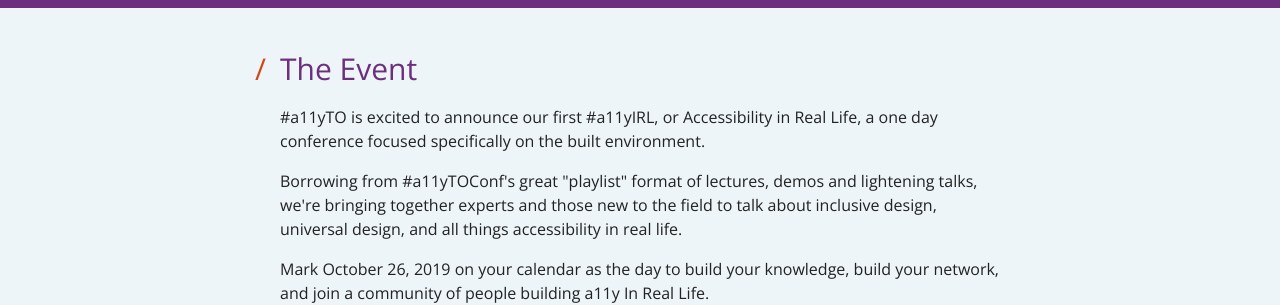
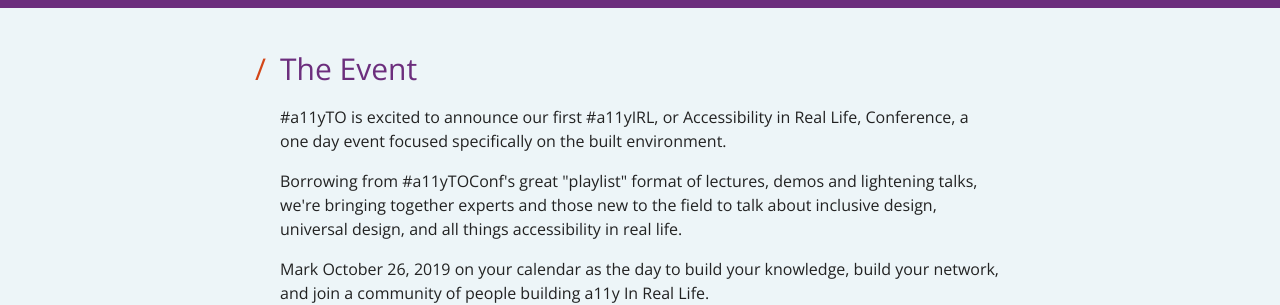
Before and after one commit to a11yTO/static-irl-site, a Jekyll site: the page built from index.html, in a window 1280 px wide. Shown: the part 761-1066 px from the top of the page. Built offline with Jekyll 4.4.1, drawn with Linux system fonts in a browser that asks for light colours; part of the change alters nothing that is shown.

```diff
--- a/_includes/head.html
+++ b/_includes/head.html
@@ -17,10 +17,10 @@
   <meta property="og:locale" content="en_US" />
   <meta property="og:url" content="{{ site.url }}" />
   <meta name="twitter:card" content="summary" />
-  <meta name="twitter:site" content="{{ site.twitter_username }}" />
-  <meta name="twitter:title" content="{{ site.title }}" />
+  <meta name="twitter:site" content="@{{ site.twitter_username }}" />
+  <meta name="twitter:title" content="#{{ site.title }}" />
   <meta name="twitter:description" content="{{ page.description }}" />
-  <meta name="twitter:creator" content="{{ site.twitter_username }}" />
+  <meta name="twitter:creator" content="@{{ site.twitter_username }}" />
   <meta name="twitter:url" content="{{ site.url }}" />
   <meta name="twitter:domain" content="{{ site.url }}" />
 </head>
--- a/index.html
+++ b/index.html
@@ -3,10 +3,10 @@
 # To modify the layout, see https://jekyllrb.com/docs/themes/#overriding-theme-defaults
 layout: home
 id: home
-description: .
+description: We're excited to announce our first Accessibility in Real Life Conference, a one day event focused specifically on the built environment.
 ---
 
         <h2>The Event</h2>
-        <p>#a11yTO is excited to announce our first #a11yIRL, or Accessibility in Real Life, a one day conference focused specifically on the built environment.</p>
+        <p>#a11yTO is excited to announce our first #a11yIRL, or Accessibility in Real Life, Conference, a one day event focused specifically on the built environment.</p>
         <p>Borrowing from #a11yTOConf's great "playlist" format of lectures, demos and lightening talks, we're bringing together experts and those new to the field to talk about inclusive design, universal design, and all things accessibility in real life.</p>
         <p>Mark October 26, 2019 on your calendar as the day to build your knowledge, build your network, and join a community of people building a11y In Real Life.</p>
```
